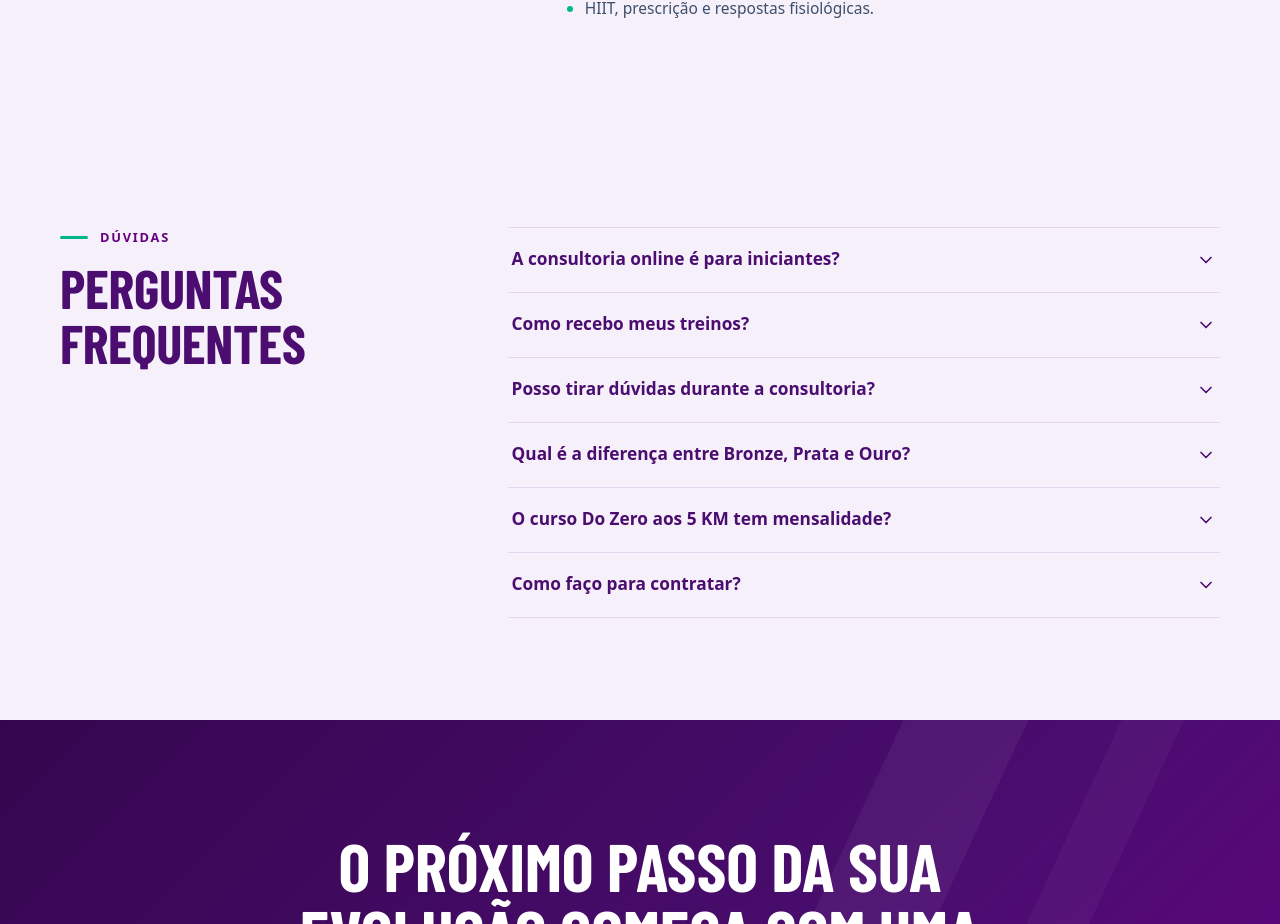
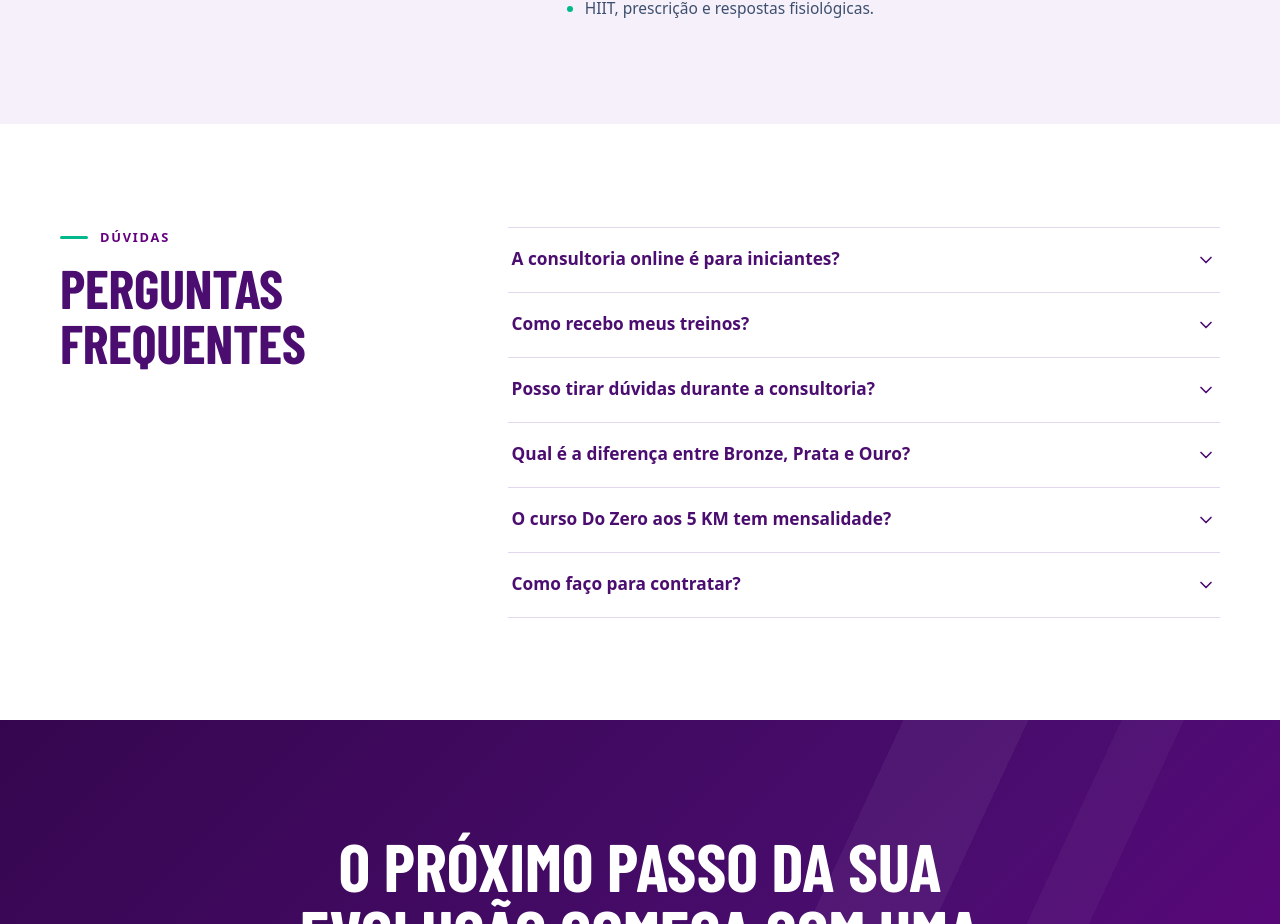
Before and after one commit to matheusasdsgit/jv-personal-trainer, a React (Vite) app: page / in a window 1280 px wide. Shown: the part 6958-7882 px from the top of the page. Built offline with nearby package versions, Linux system fonts and the light colour scheme; a web font is replaced by a local one.

Commit message:
Update FAQSection.tsx

```diff
--- a/src/components/FAQSection.tsx
+++ b/src/components/FAQSection.tsx
@@ -34,7 +34,7 @@ export function FAQSection() {
   const [openIndex, setOpenIndex] = useState<number | null>(null);
 
   return (
-    <section id="faq" className="section section--lavender" tabIndex={-1} aria-labelledby="faq-title">
+    <section id="faq" className="section section--white" tabIndex={-1} aria-labelledby="faq-title">
       <div className="container faq">
         <header className="section-head">
           <p className="eyebrow">Dúvidas</p>
```
